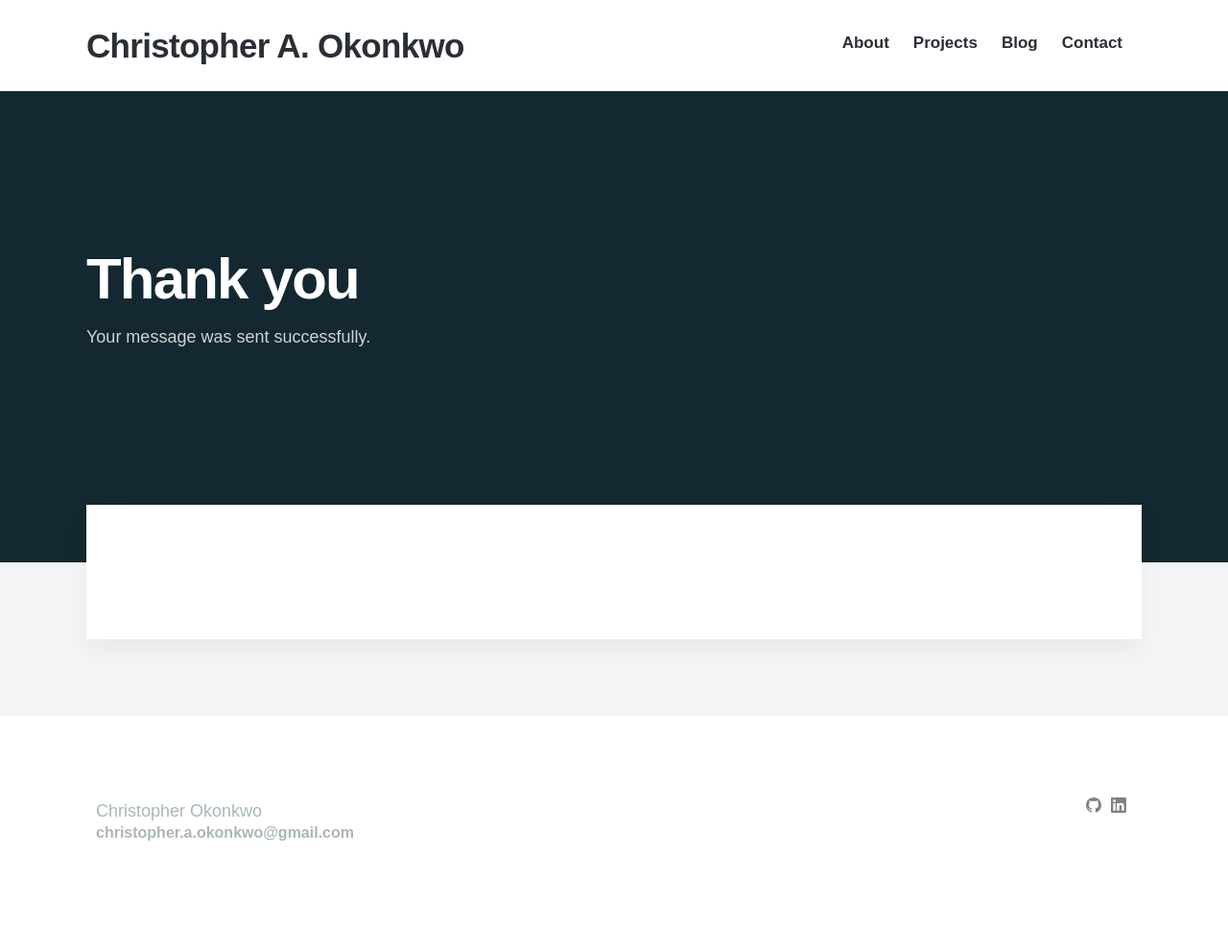
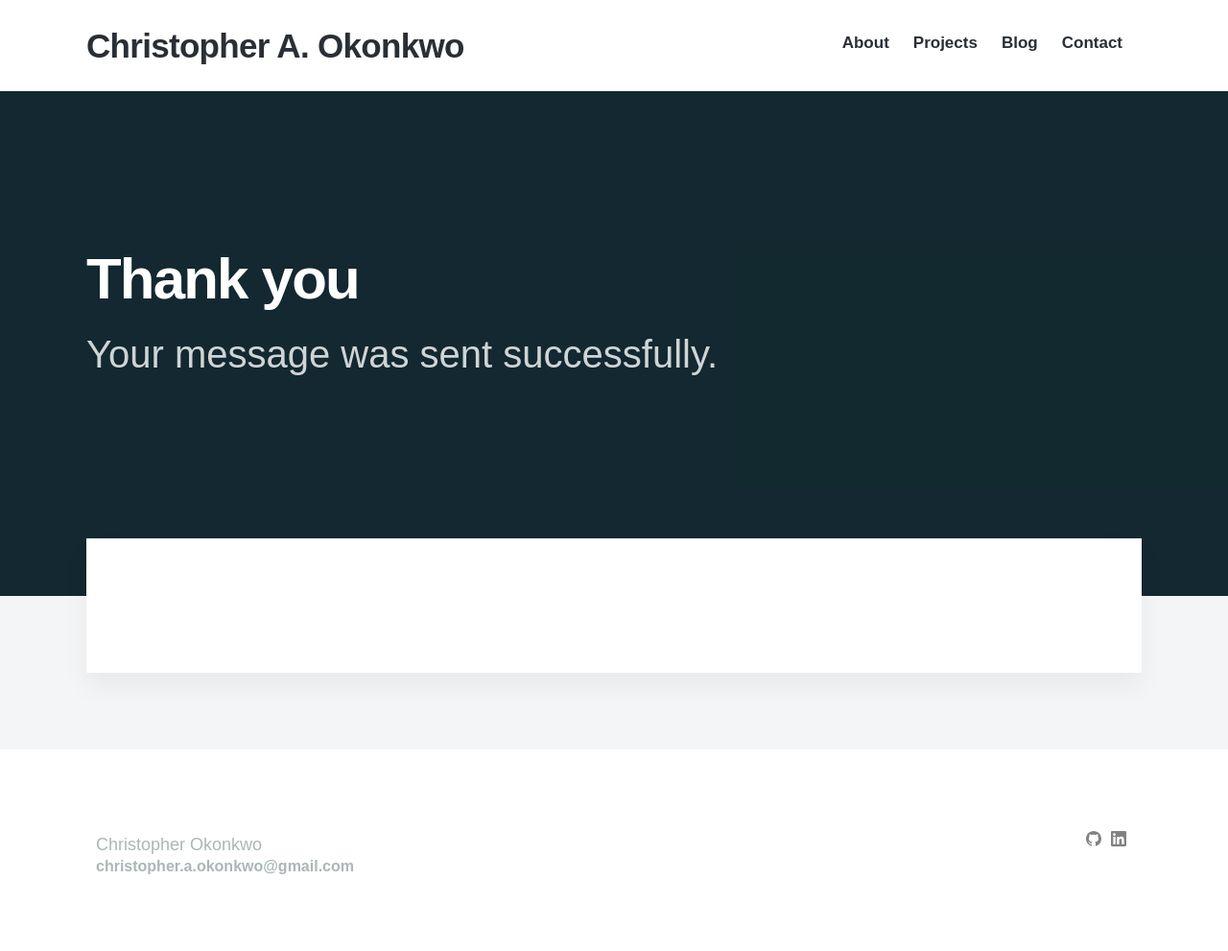
Before and after one commit to crisokonkwo/crisokonkwo.github.io, a Jekyll site: the page built from _pages/thanks.md, in a window 1280 px wide. Shown: the whole page at 96% size. Built offline with Jekyll 4.4.1, drawn with Linux system fonts in a browser that asks for light colours; nearby versions of some CDN libraries; some web fonts are replaced; before the commit the page ends 956 px from its top, so only the background shows below that.

Commit message:
Update page.html

```diff
--- a/_layouts/page.html
+++ b/_layouts/page.html
@@ -11,7 +11,7 @@
 	<div class="wrap">
 
 		<h1>{{ page.title }}</h1>
-		<p style="font-size: 40">{{ page.subtitle }}</p>
+		<p style="font-size: 40px">{{ page.subtitle }}</p>
 
 	</div>
 
```
